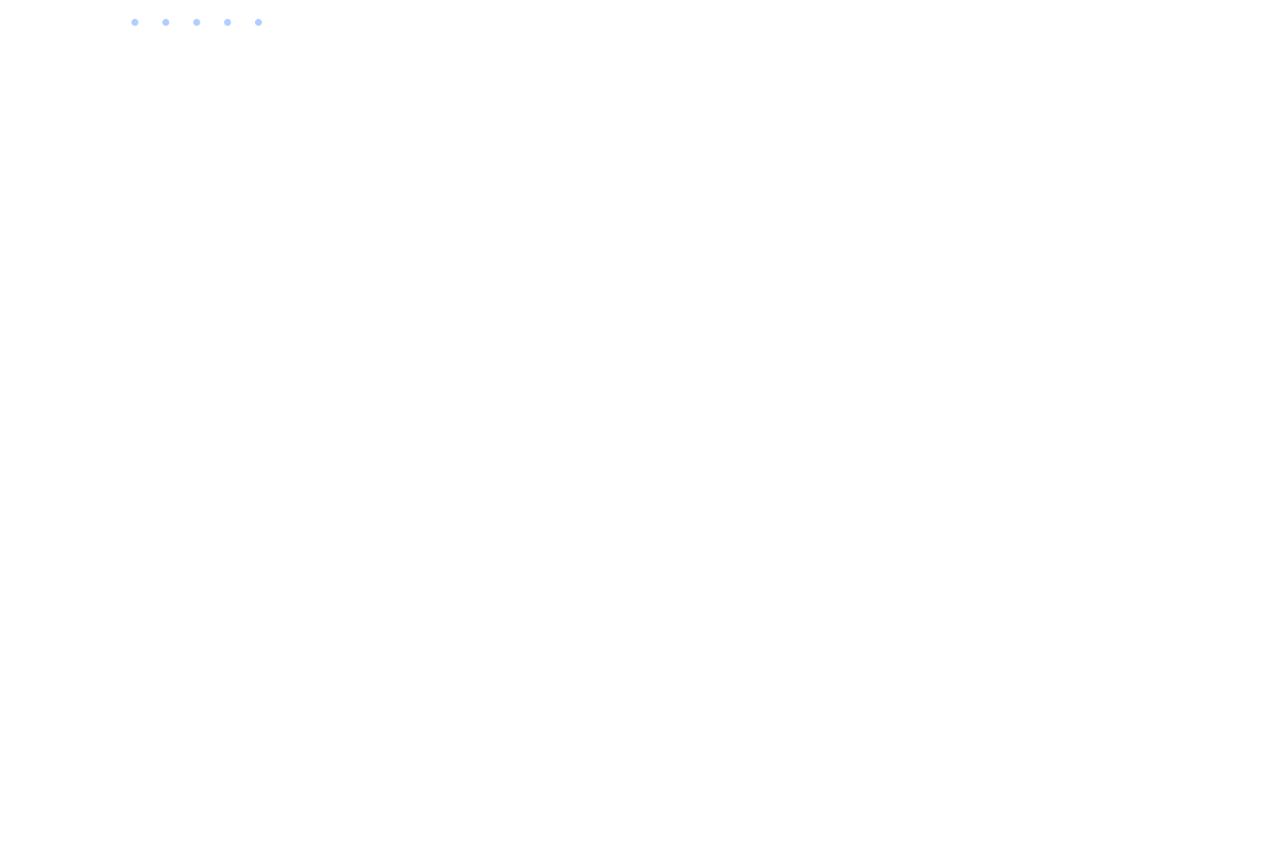
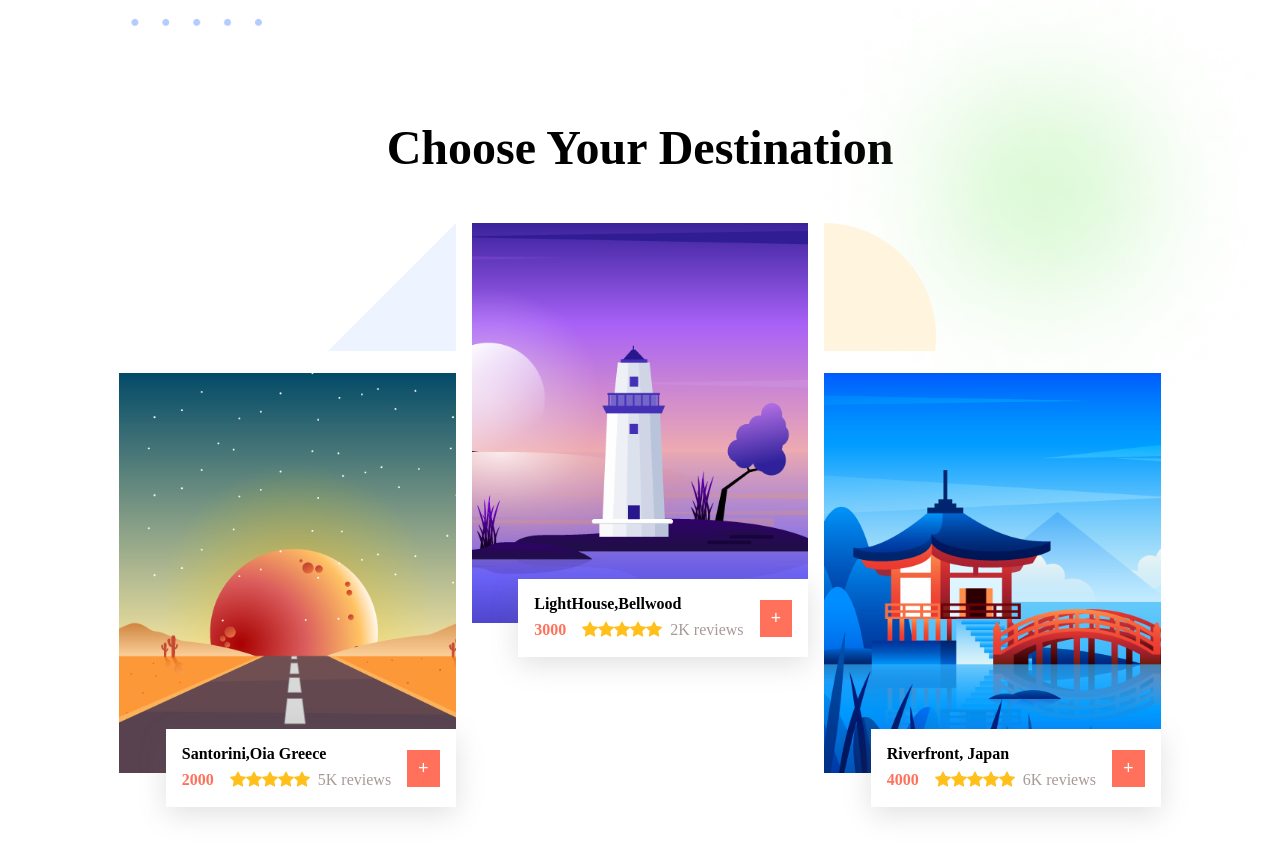
Before and after one commit to MostakemHossain/Travel-Agency-styled-component, a React (Vite) app in the folder travel-agency/: page / in a window 1280 px wide. Shown: the part 2520-3377 px from the top of the page. Before the commit the page ends 2678 px from the top, so only its background shows below. Built offline with nearby package versions, Linux system fonts and the light colour scheme.

Commit message:
tour section added

```diff
--- a/travel-agency/src/App.jsx
+++ b/travel-agency/src/App.jsx
@@ -4,6 +4,7 @@ import Home from './components/Home'
 import Navber from './components/Navber'
 import Offer from './components/Offer'
 import Service from './components/Service'
+import Tours from './components/Tours'
 
 
 export default function App() {
@@ -15,6 +16,7 @@ export default function App() {
       <Service></Service>
       <Destination></Destination>
       <Offer></Offer>
+      <Tours />
 
 
     </div>
--- a/travel-agency/src/components/Destination.jsx
+++ b/travel-agency/src/components/Destination.jsx
@@ -21,7 +21,7 @@ export default function Destination() {
         },
     ]
     return (
-        <Section id="destination">
+        <Section id="destinations">
             <div className="info">
                 <h2> Top <span>Destination</span> In the World</h2>
 
--- a/travel-agency/src/components/Navber.jsx
+++ b/travel-agency/src/components/Navber.jsx
@@ -19,7 +19,7 @@ export default function Navber() {
             <a href="#destinations">Destinations</a>
           </li>
           <li>
-                        <a href="#offers">Offers</a>
+            <a href="#offer">Offers</a>
           </li>
           <li>
             <a href="#tour">Tour</a>
--- /dev/null
+++ b/travel-agency/src/components/Tours.jsx
@@ -0,0 +1,169 @@
+import styled from "styled-components";
+import tour1 from "../assets/tour1.png";
+import tour2 from "../assets/tour2.png";
+import tour3 from "../assets/tour3.png";
+import vector1 from "../assets/vector1.png";
+import vector2 from "../assets/vector2.png";
+import ellipse from "../assets/ellipse.png";
+import { BsFillStarFill } from "react-icons/bs";
+
+export default function Tours() {
+    const data = [
+        {
+            image: tour1,
+            title: "Santorini,Oia Greece",
+            price: 2000,
+            reviews: "5K reviews",
+        },
+        {
+            image: tour2,
+            title: "LightHouse,Bellwood",
+            price: 3000,
+            reviews: "2K reviews",
+        },
+        {
+            image: tour3,
+            title: "Riverfront, Japan",
+            price: 4000,
+            reviews: "6K reviews",
+        },
+    ];
+    return (
+        <Section id="tour">
+            <h2>Choose Your Destination</h2>
+            <div>
+                <img className="ellipse" src={ellipse} alt="" />
+            </div>
+            <div className="tours">
+                {data.map(({ image, title, price, reviews }, index) => {
+                    return (
+                        <div className="tour" key={index}>
+                            <div className="image">
+                                <img src={image} alt="" />
+                                {index === 1 && (
+                                    <div className="vectors">
+                                        <img className="vector1" src={vector1} alt="" />
+                                        <img className="vector2" src={vector2} alt="" />
+                                    </div>
+                                )}
+                            </div>
+                            <div className="info">
+                                <div className="details">
+                                    <h4>{title}</h4>
+                                    <div className="price-details">
+                                        <span className="price">{price}</span>
+                                        <div className="reviews">
+                                            <div className="stars">
+                                                <BsFillStarFill></BsFillStarFill>
+                                                <BsFillStarFill></BsFillStarFill>
+                                                <BsFillStarFill></BsFillStarFill>
+                                                <BsFillStarFill></BsFillStarFill>
+                                                <BsFillStarFill></BsFillStarFill>
+                                            </div>
+                                            <span className="review">{reviews}</span>
+                                        </div>
+                                    </div>
+                                </div>
+                                <button>+</button>
+                            </div>
+                        </div>
+                    );
+                })}
+            </div>
+        </Section>
+    );
+}
+
+const Section = styled.section`
+  margin-top: 15rem;
+  margin-bottom: 5rem;
+  position: relative;
+  .ellipse {
+    position: absolute;
+    right: -5rem;
+    top: -20rem;
+    height: 30rem;
+  }
+  h2 {
+    text-align: center;
+    transform: translateY(-150px);
+    font-size: 3rem;
+    margin-bottom: 3rem;
+  }
+  .tours {
+    display: flex;
+    gap: 1rem;
+    justify-content: center;
+
+    .tour {
+      position: relative;
+      &:nth-of-type(2) {
+        transform: translateY(-150px);
+      }
+      .image {
+        img {
+          height: 25rem;
+        }
+        .vectors {
+          .vector1 {
+            position: absolute;
+            height: 8rem;
+            top: 0;
+            left: -9rem;
+          }
+          .vector2 {
+            position: absolute;
+            height: 8rem;
+            top: 0;
+            right: -8rem;
+          }
+        }
+      }
+      .info {
+        position: absolute;
+        bottom: -30px;
+        right: 0;
+        background-color: white;
+        display: flex;
+        justify-content: center;
+        align-items: center;
+        gap: 1rem;
+        padding: 1rem;
+        box-shadow: rgba(100, 100, 111, 0.2) 0px 7px 29px 0px;
+        button {
+          padding: 0.5rem 0.7rem;
+          background-color: var(--primary-color);
+          border: none;
+          font-size: 1.1rem;
+          color: white;
+          cursor: pointer;
+        }
+        .details{
+            display: flex;
+            flex-direction: column;
+            gap: 0.5rem;
+            .price-details{
+                display: flex;
+                gap: 1rem;
+            }
+            .price{
+                color: var(--primary-color);
+                font-weight: bolder;
+            }
+            .reviews{
+                display: flex;
+                gap: 0.5rem;
+                .stars{
+                    svg{
+                        color: #ffc01e;
+                    }
+                }
+                .review{
+                    color: var(--secondary-text);
+                }
+            }
+        }
+      }
+    }
+  }
+`;
```
Also changed, not shown: 1 other file (tests, documents, lock files or other folders). Lines whose indentation alone changed are shown as unchanged.
